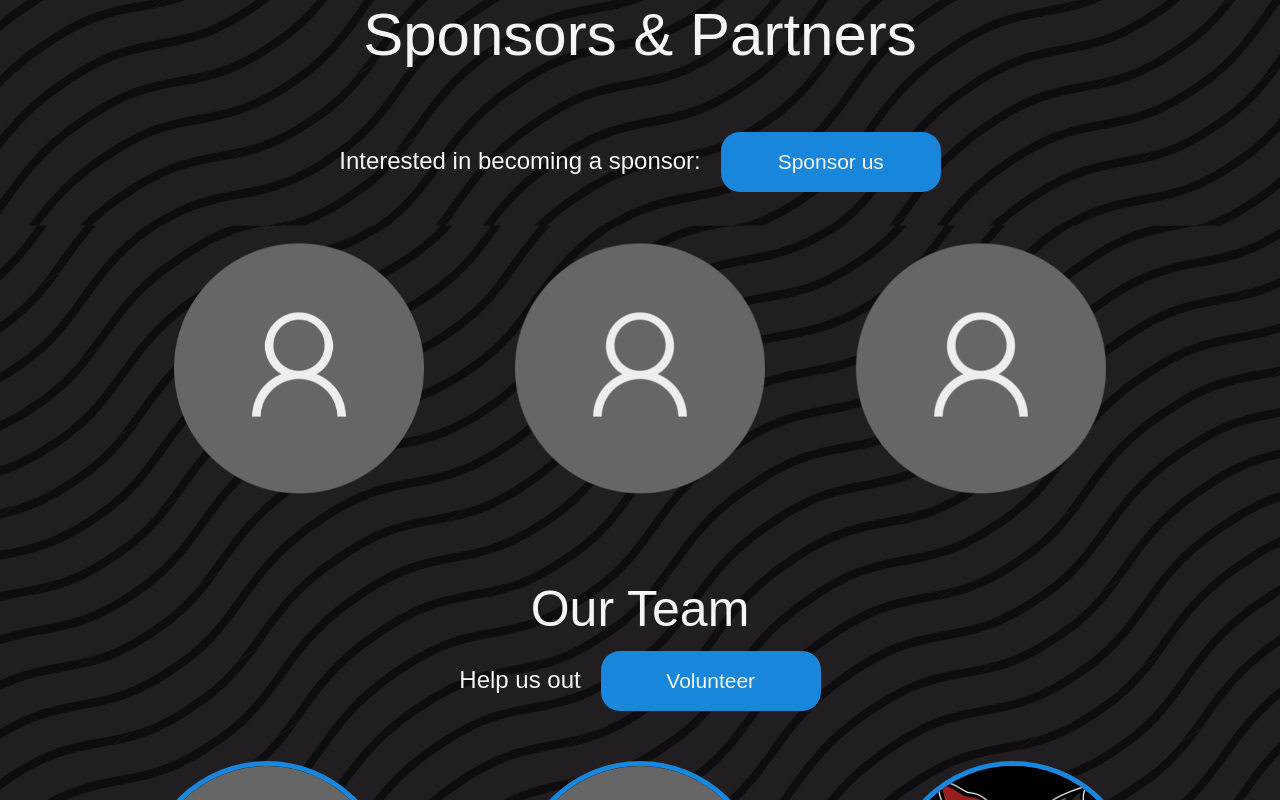
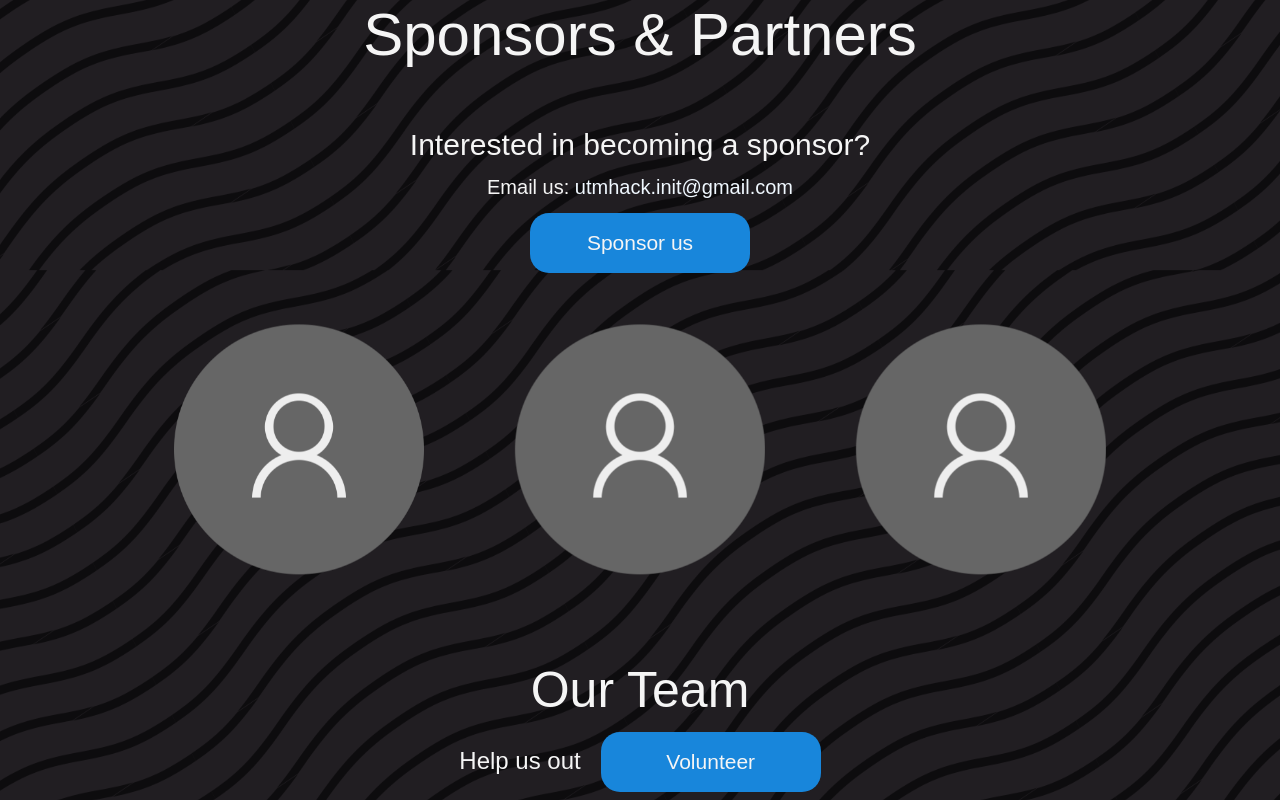
Before and after one commit to Franco-Aparicio/Hack-the-Horizon-Website, a React (Create React App) app: page / in a window 1280 px wide. Shown: the part 3020-3820 px from the top of the page. Built offline with nearby package versions, Linux system fonts and the light colour scheme; a web font is replaced by a local one.

Commit message:
Focused for sponsors

```diff
--- a/src/components/Footer/style.scss
+++ b/src/components/Footer/style.scss
@@ -59,7 +59,6 @@
 }
 
 .privacy-policy p {
-  font-size: 2vh;
   font-weight: 300;
   margin: 0;
   text-decoration: underline;
--- a/src/components/Sponsors/sponsors.jsx
+++ b/src/components/Sponsors/sponsors.jsx
@@ -16,12 +16,13 @@ function Sponsor(props) {
 
 function SponsorUS() {
   return (
-    <div className="joinT sponsorUS">
-      <h3>Interested in becoming a sponsor:</h3>
-      <a href={SOCIALS.email}>
-        <Btn className="sponsor_btn" type="Sponsor us" overlay="Send us an email" />
-      </a>{' '}
-    </div>
+      <div className="joinT sponsorUS">
+          <h2>Interested in becoming a sponsor?</h2>
+          <p>Email us: <a href={SOCIALS.email}>{SOCIALS.mail}</a></p>
+          <a href={SOCIALS.email}>
+              <Btn className="sponsor_btn" type="Sponsor us" overlay="Send us an email" />
+          </a>{' '}
+      </div>
   );
 }
 
--- a/src/components/Sponsors/sponsors.scss
+++ b/src/components/Sponsors/sponsors.scss
@@ -19,6 +19,10 @@
 
 .sponsorUS {
   margin-bottom: 7rem;
+}
+
+.sponsorUS a {
+  color: aliceblue;
 }
 
 /* more smaller */
```
